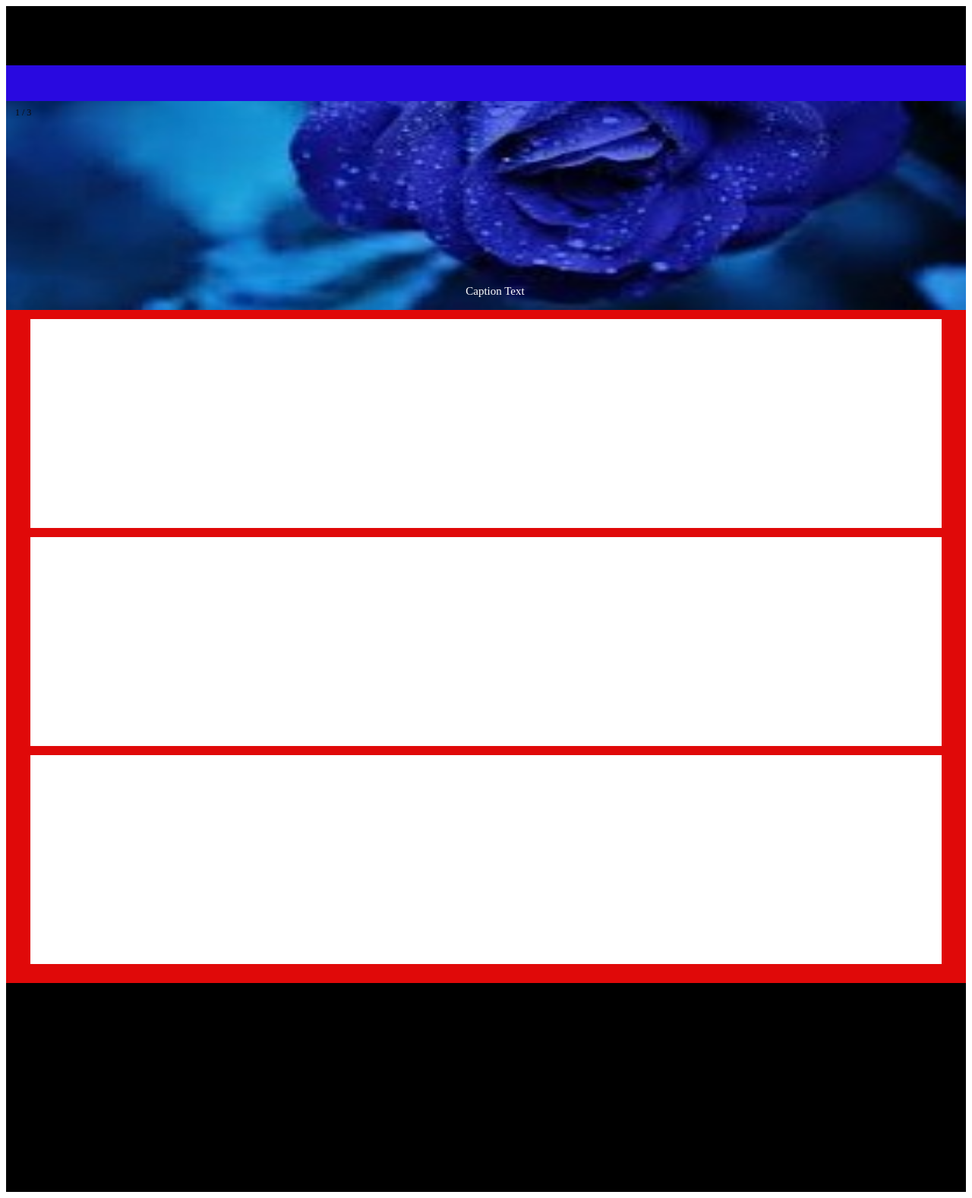
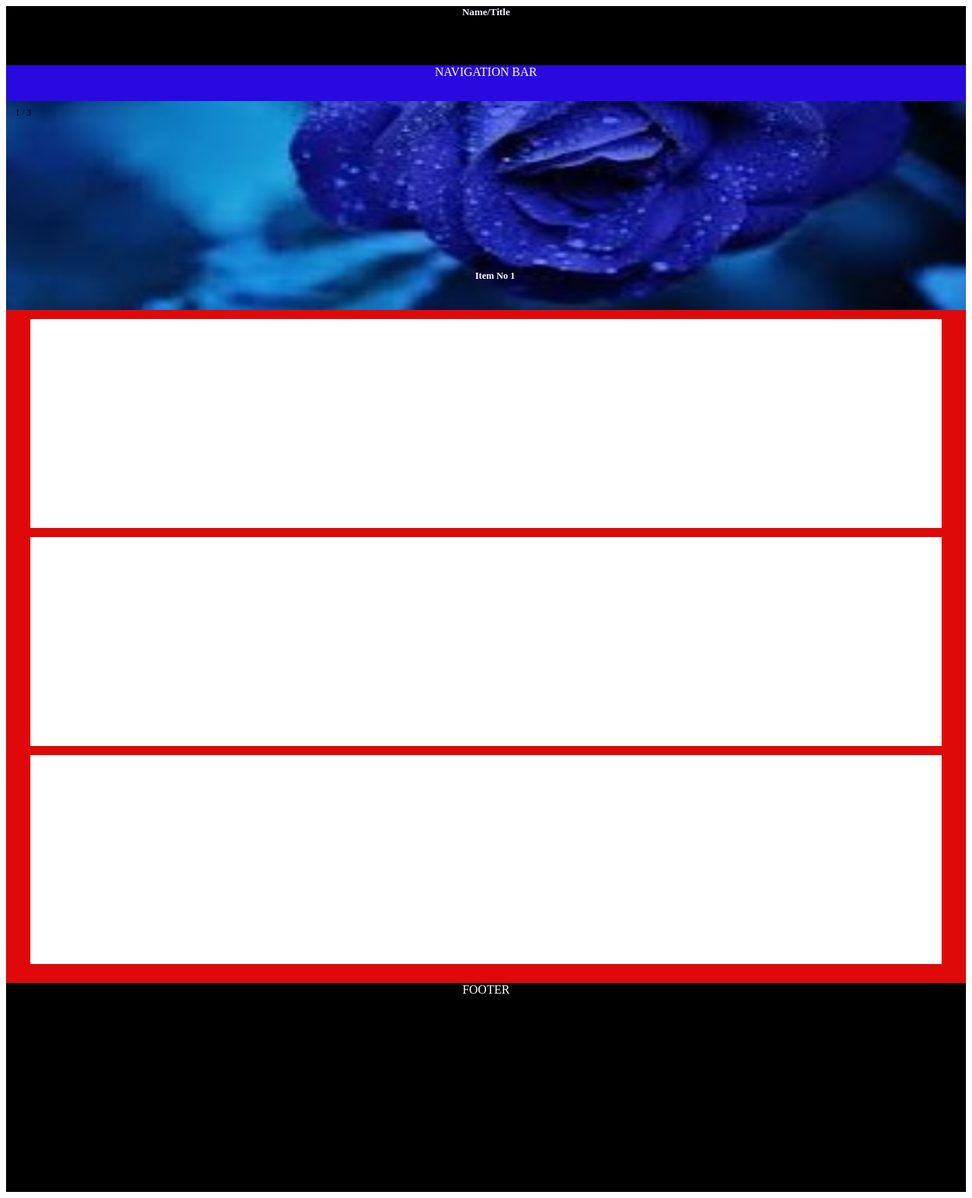
Before and after one commit to Adith98/IP_ASB, a PHP site: page /home.html in a window 1280 px wide. Shown: the whole page at 76% size. Run offline with PHP 8.4, Linux system fonts and the light colour scheme.

Commit message:
Basic_Layout

```diff
--- a/home.html
+++ b/home.html
@@ -4,25 +4,25 @@
         <link rel="stylesheet" href="style.css">
     </head>
     <body>
-        <div class = "header"></div>
-        <div class = "bar"></div>
+        <div class = "header"><center><h5  style="color:aliceblue">Name/Title</h5></center></div>
+        <div class = "bar"><center>NAVIGATION BAR</div>
         <div class = "slideshow">
                 <div class="mySlides fade">
                         <div class="numbertext">1 / 3</div>
                         <img src="images/img1.jpg" style="width:100%; height:35%">
-                        <div class="text">Caption Text</div>
+                        <div class="text"><center><h5>Item No 1</h5></center></div>
                       </div>
 
                       <div class="mySlides fade">
                         <div class="numbertext">2 / 3</div>
                         <img src="images/img2.jpg" style="width:100%; height:35%">
-                        <div class="text">Caption Two</div>
+                        <div class="text"><center><h5>Item No 2</h5></center></div>
                       </div>
 
                       <div class="mySlides fade">
                         <div class="numbertext">3 / 3</div>
                         <img src="images/img3.jpg" style="width:100%; height:35%">
-                        <div class="text">Caption Three</div>
+                        <div class="text"><center><h5>Item No 3</h5></center></div>
                       </div>
         </div>
 
@@ -31,7 +31,7 @@
             <div class="division"></div>
             <div class="division"></div>
         </div>
-        <div class = "footer"></div>
+        <div class = "footer"><center>FOOTER</div>
         <script src="js/main.js"></script>
 
     </body>
--- a/style.css
+++ b/style.css
@@ -6,9 +6,10 @@ body {font-family:'Times New Roman', Times, serif;}
     height:10%
 }
 .bar{
+    color: #ffffff;
     width:100%;
     background: rgb(41, 9, 224);
-    height:6%
+    height:6%;
 }
 .slideshow{
     width:100%;
@@ -31,6 +32,7 @@ body {font-family:'Times New Roman', Times, serif;}
     margin: 0 auto 1% auto;
 }
 .footer{
+    color: #ffffff;
     width:100%;
     background: rgb(0, 0, 0);
     height:35%;
```
